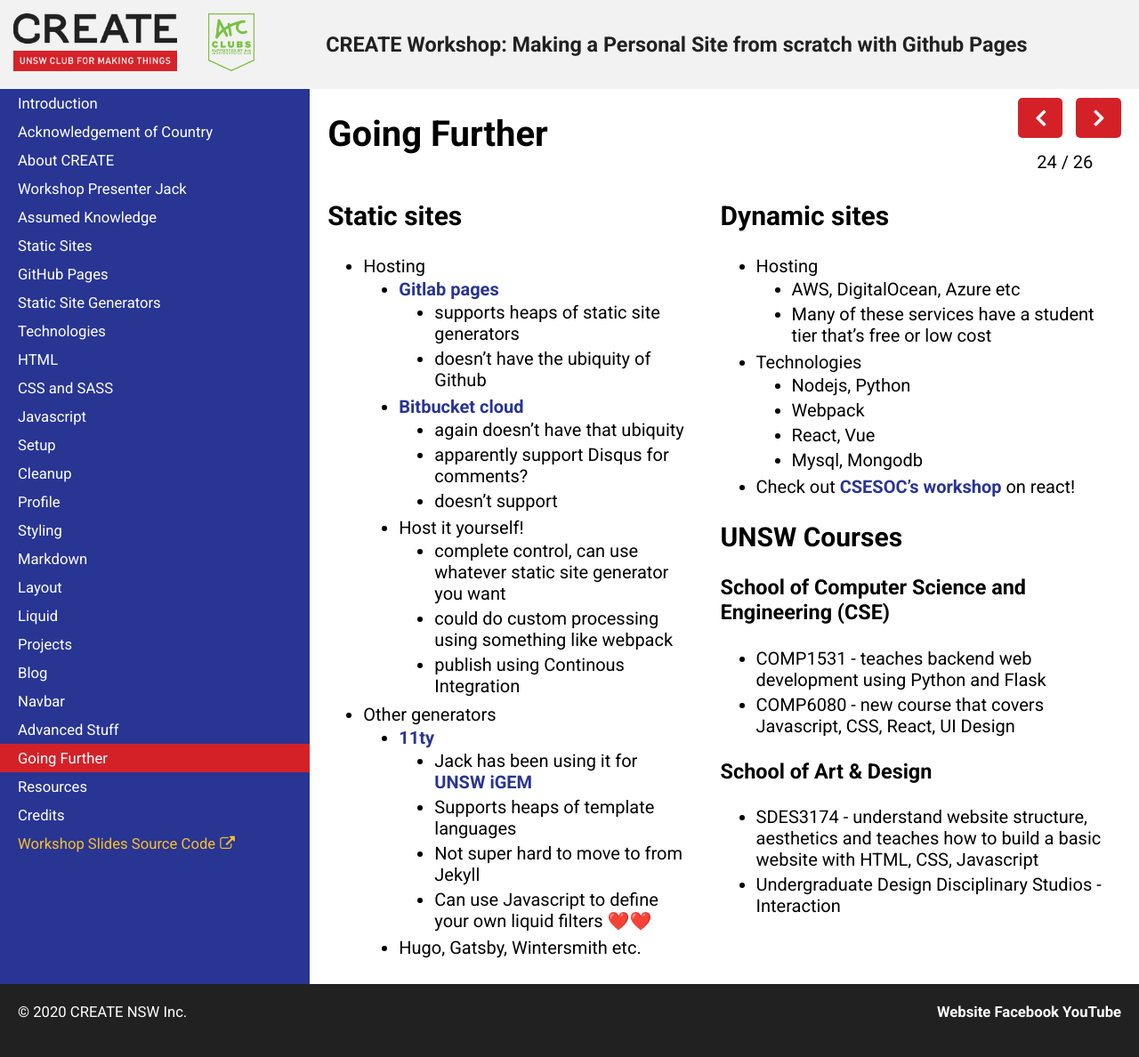
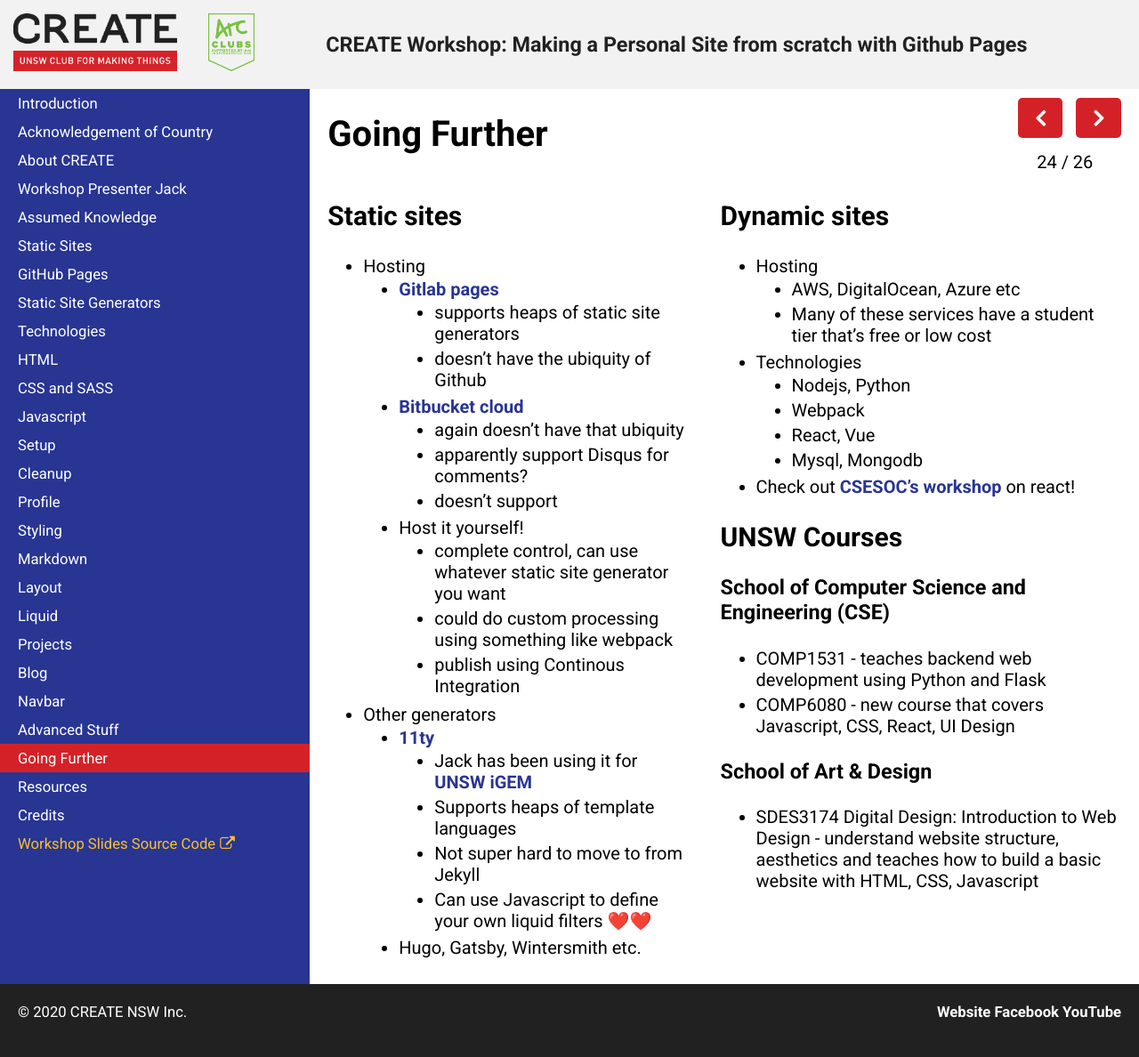
Before and after one commit to CreateUNSW/github-pages-workshop, a Jekyll site: the page built from __slides/Going_Further.md, in a window 1280 px wide. Shown: the whole page at 89% size. Built offline with Jekyll 4.4.1, drawn with Linux system fonts in a browser that asks for light colours.

Commit message:
Update Going_Further.md

```diff
--- a/__slides/Going_Further.md
+++ b/__slides/Going_Further.md
@@ -48,5 +48,4 @@ COLUMN
 
 ### School of Art & Design
 
-* SDES3174 - understand website structure, aesthetics and teaches how to build a basic website with HTML, CSS, Javascript
-* Undergraduate Design Disciplinary Studios - Interaction
+* SDES3174 Digital Design: Introduction to Web Design - understand website structure, aesthetics and teaches how to build a basic website with HTML, CSS, Javascript
```
